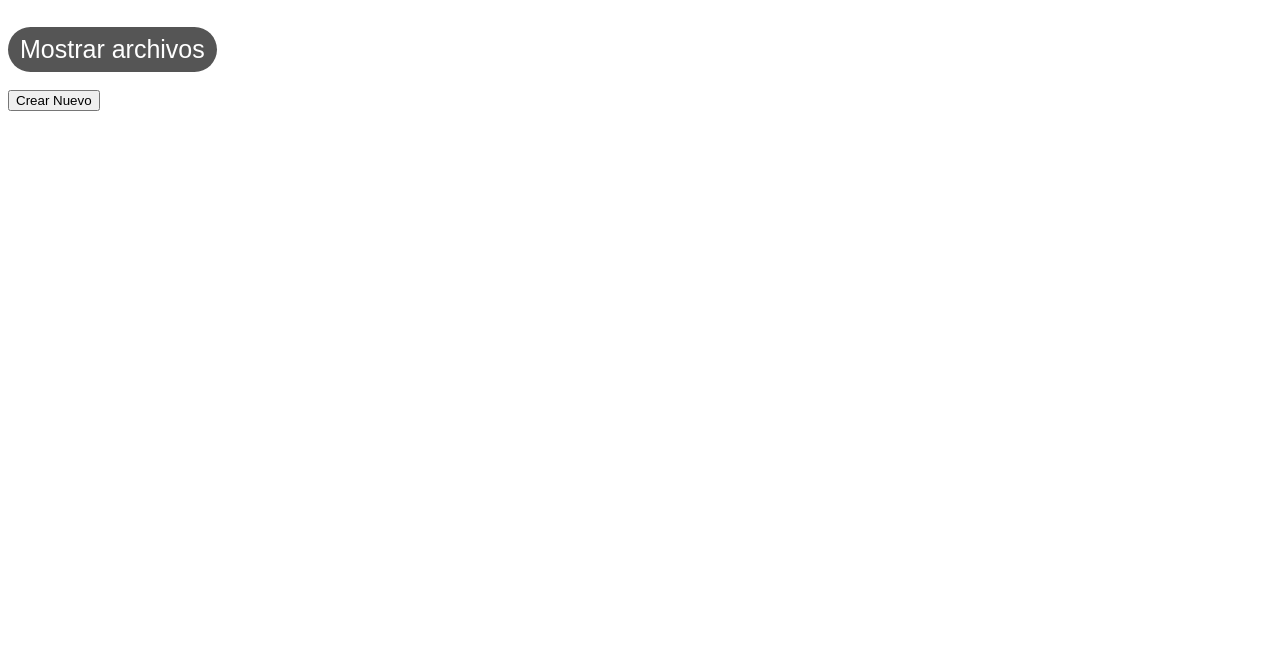
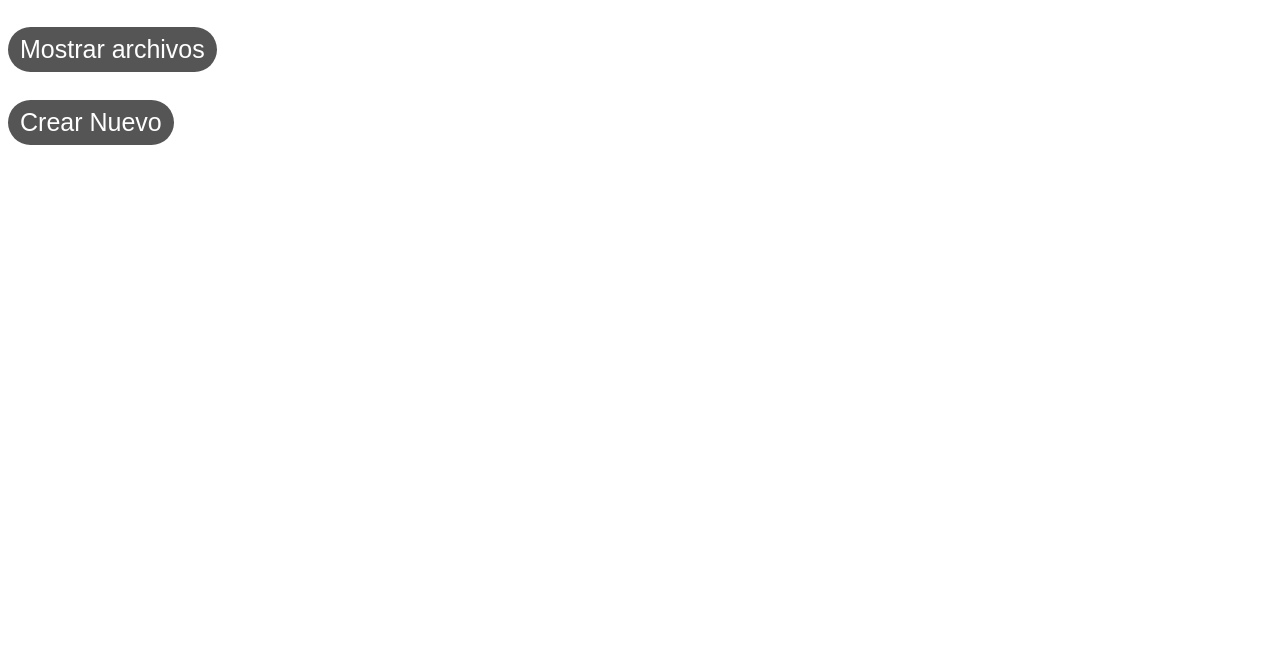
Before and after one commit to carrascoArles/Pweb2-lab03, a website: page public/index.html in a window 1280 px wide. Shown: the part 155-800 px from the top of the page. Drawn offline with Linux system fonts and the light colour scheme.

Commit message:
terminado

```diff
--- a/public/mystyle.css
+++ b/public/mystyle.css
@@ -45,7 +45,7 @@ h1{
     border-radius:35px;
 
   }
-  #crate-new {
+  #create-new {
     margin-top: 10px;
   padding: 8px 12px;
   background-color: #555;
```
